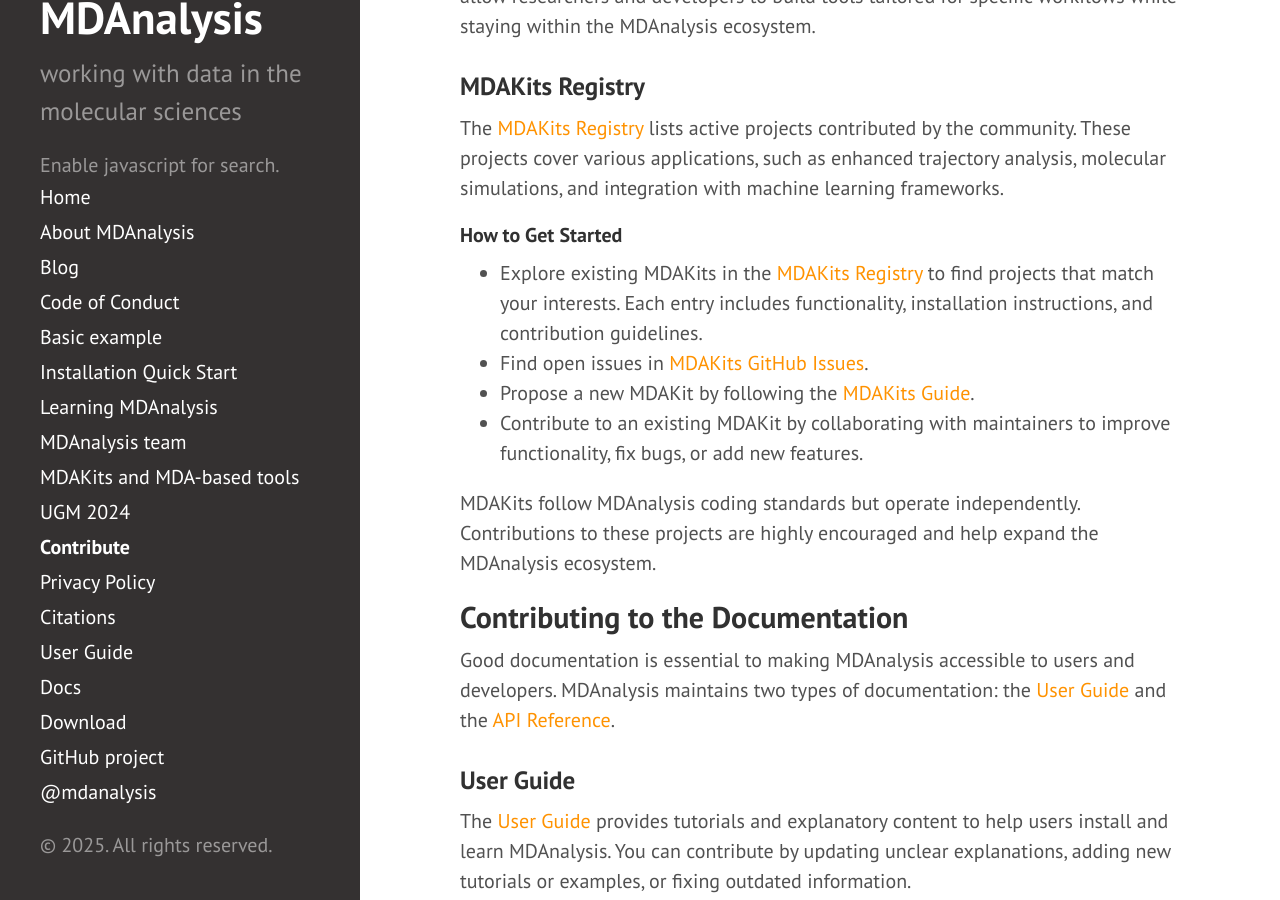
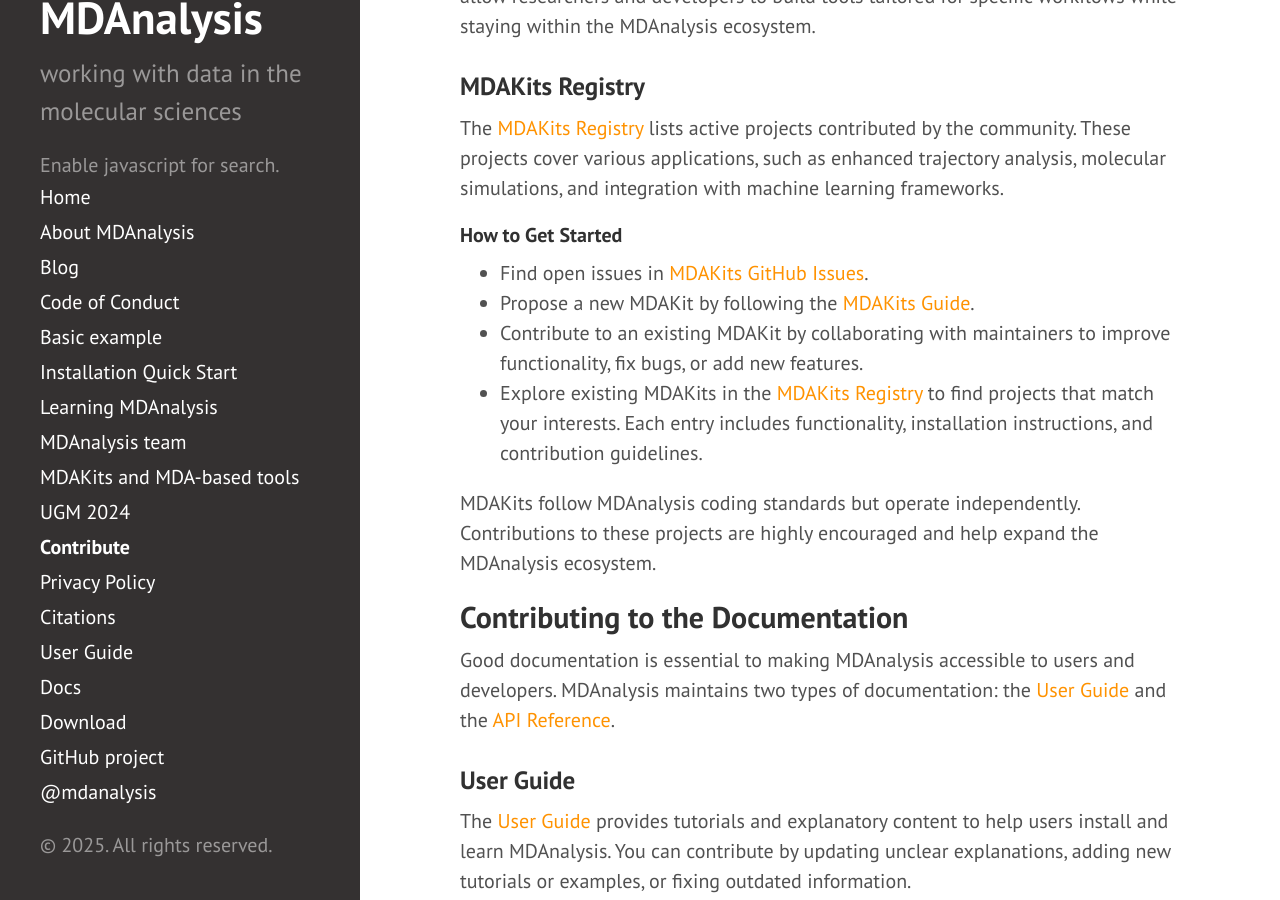
Before and after one commit to MDAnalysis/MDAnalysis.github.io, a Jekyll site: the page built from pages/contribute.md, in a window 1280 px wide and 900 px high, scrolled down 1730 px. Built offline with Jekyll 4.4.1, drawn with Linux system fonts in a browser that asks for light colours; comment, search, counter and statistics services are not loaded.

Commit message:
address PR review comments

```diff
--- a/pages/contribute.md
+++ b/pages/contribute.md
@@ -45,10 +45,10 @@ The [MDAKits Registry]({{ site.mdakits.registry }}) lists active projects contri
 
 #### How to Get Started
 
-- Explore existing MDAKits in the [MDAKits Registry]({{ site.mdakits.registry }}) to find projects that match your interests. Each entry includes functionality, installation instructions, and contribution guidelines.
 - Find open issues in [MDAKits GitHub Issues]({{ site.mdakits.issues }}).
 - Propose a new MDAKit by following the [MDAKits Guide]({{ site.mdakits.guide }}).
 - Contribute to an existing MDAKit by collaborating with maintainers to improve functionality, fix bugs, or add new features.
+- Explore existing MDAKits in the [MDAKits Registry]({{ site.mdakits.registry }}) to find projects that match your interests. Each entry includes functionality, installation instructions, and contribution guidelines.
 
 MDAKits follow MDAnalysis coding standards but operate independently. Contributions to these projects are highly encouraged and help expand the MDAnalysis ecosystem.
 
```
